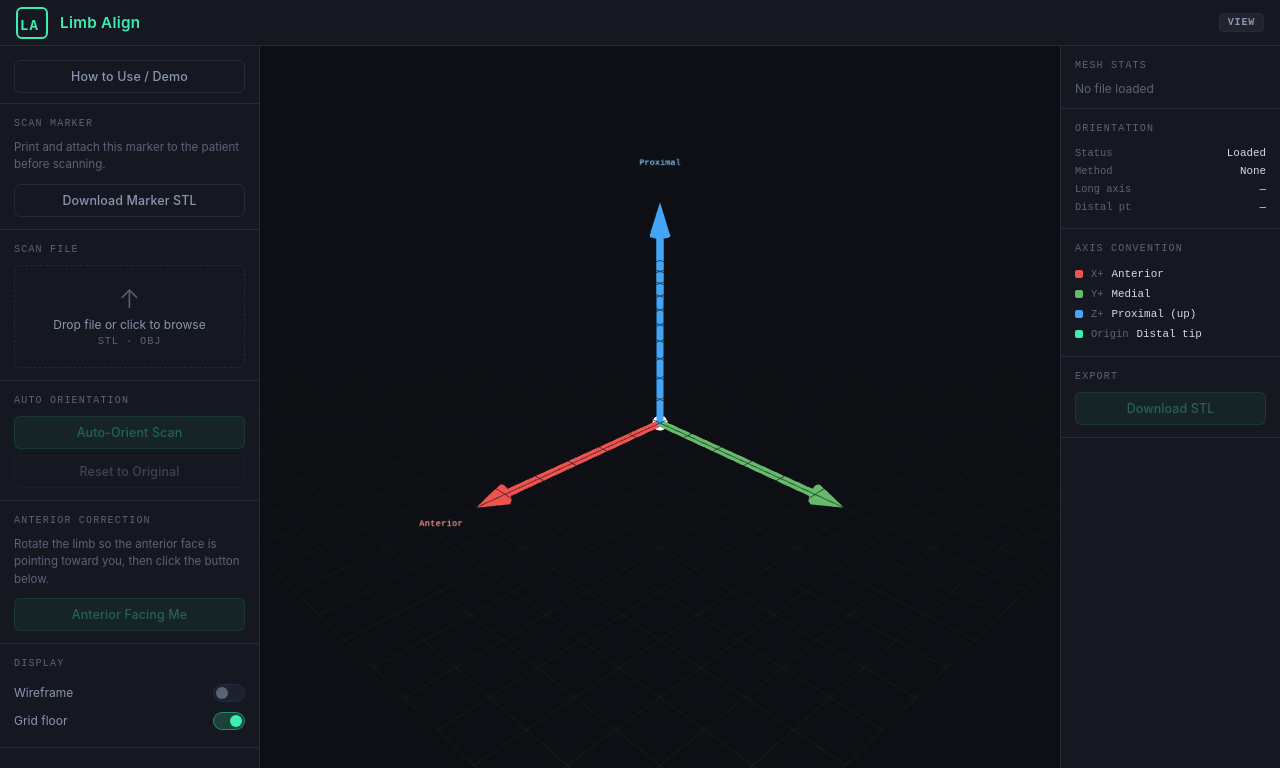
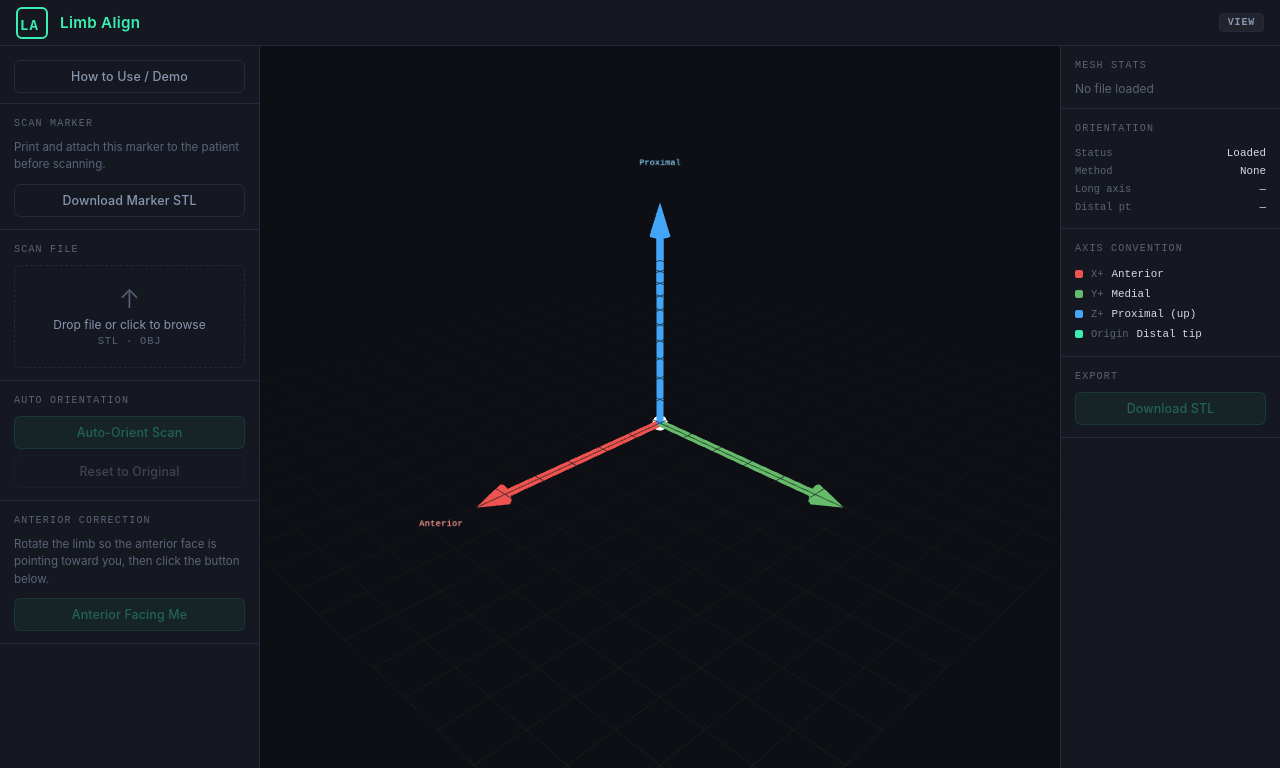
Before and after one commit to michaelposcente-creator/Limb_Align, a React (Vite) app: page / in a window 1280 px wide. Shown: the top 768 px of the page. Built offline with nearby package versions, Linux system fonts and the light colour scheme.

Commit message:
Remove display toggles from left panel

```diff
--- a/src/components/LeftPanel.jsx
+++ b/src/components/LeftPanel.jsx
@@ -10,10 +10,6 @@ export default function LeftPanel({
   onAutoOrient,
   onReset,
   onAnteriorFacingMe,
-  wireframe,
-  onWireframe,
-  showGrid,
-  onShowGrid,
 }) {
   const inputRef = useRef(null);
   const [dragOver, setDragOver] = useState(false);
@@ -122,24 +118,6 @@ export default function LeftPanel({
         </button>
       </div>
 
-      {/* Display */}
-      <div className="panel-section">
-        <div className="section-label">Display</div>
-        <div className="toggle-row">
-          <span className="toggle-label">Wireframe</span>
-          <label className="toggle">
-            <input type="checkbox" checked={wireframe} onChange={e => onWireframe(e.target.checked)} />
-            <span className="toggle-slider" />
-          </label>
-        </div>
-        <div className="toggle-row">
-          <span className="toggle-label">Grid floor</span>
-          <label className="toggle">
-            <input type="checkbox" checked={showGrid} onChange={e => onShowGrid(e.target.checked)} />
-            <span className="toggle-slider" />
-          </label>
-        </div>
-      </div>
       {/* Instructions modal */}
       {showInstructions && (
         <div className="modal-overlay" onClick={() => setShowInstructions(false)}>
```
Also changed, not shown: 1 other file (tests, documents, lock files or other folders).
